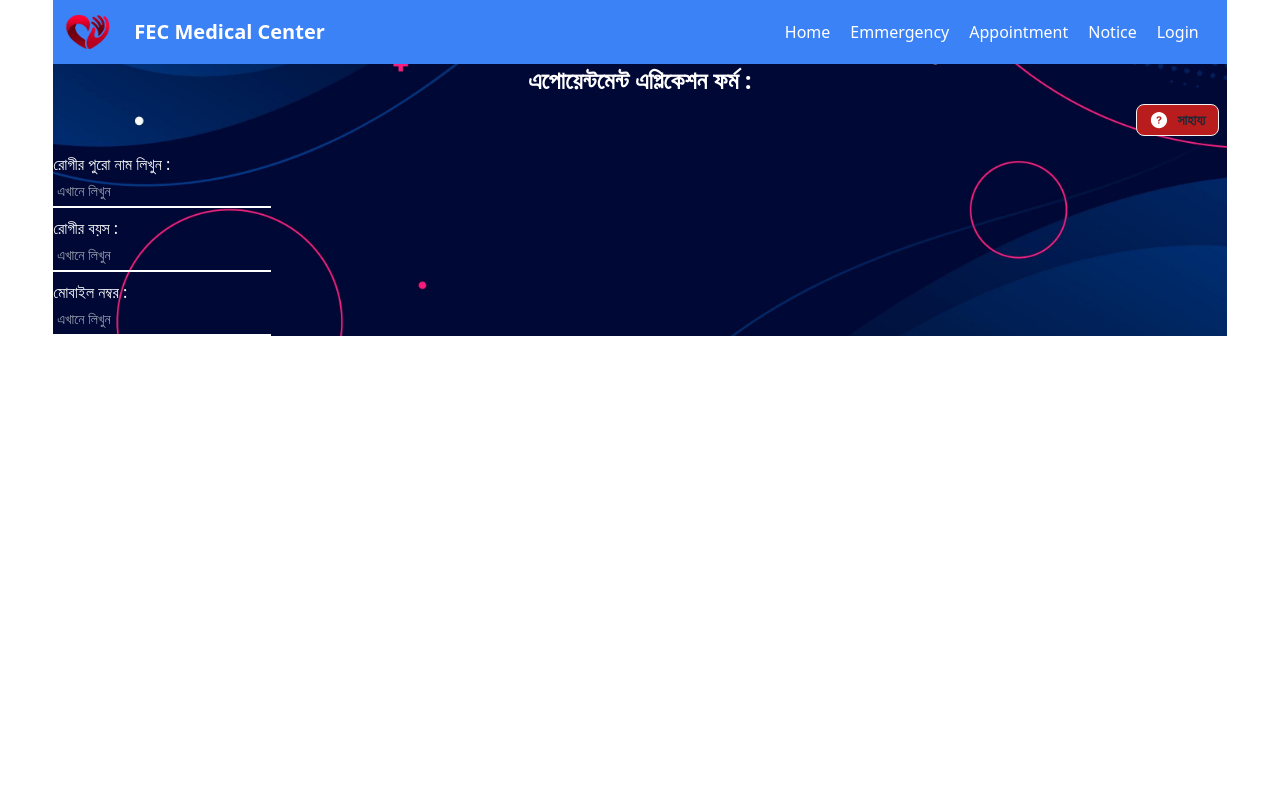
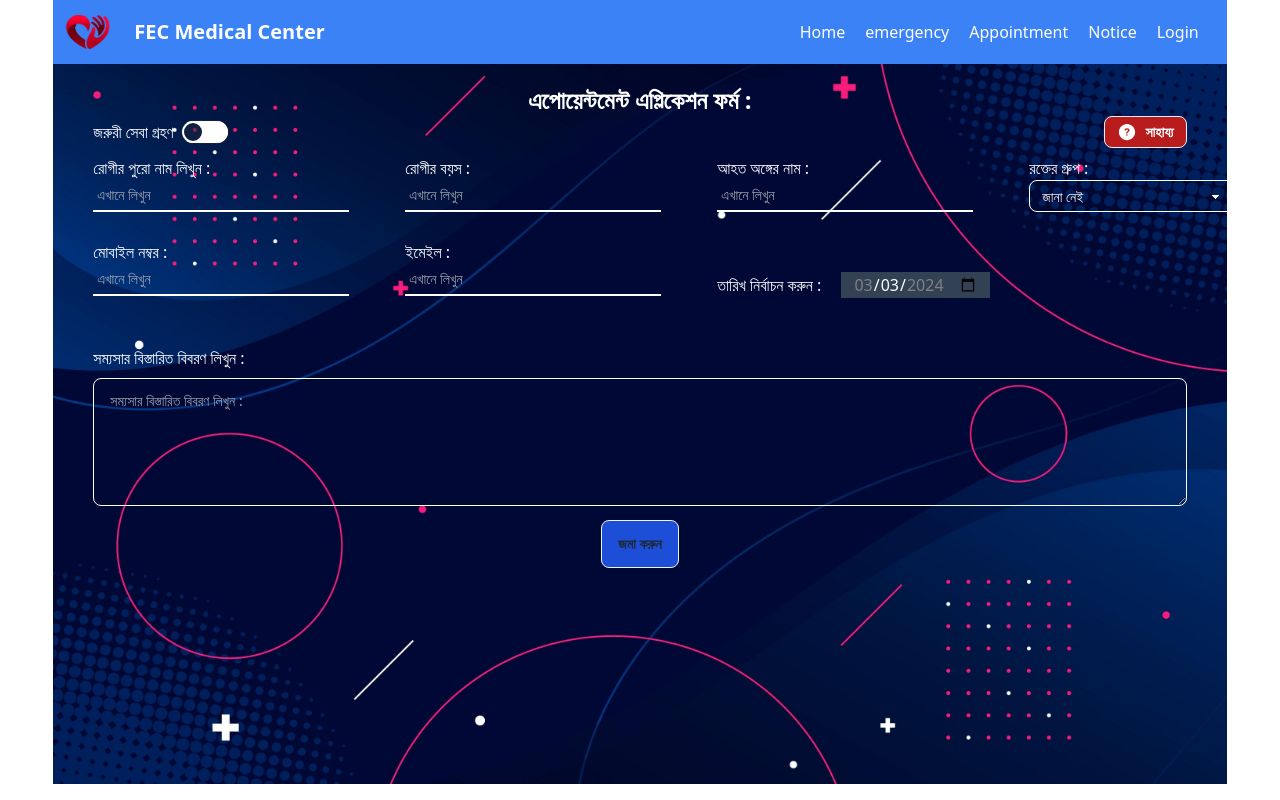
Before and after one commit to NafisOfficial/Hospital-management-system, a React (Vite) app: page /appointment in a window 1280 px wide. Built offline with nearby package versions, Linux system fonts and the light colour scheme; no server answers.

Commit message:
form complete

```diff
--- a/package.json
+++ b/package.json
@@ -11,11 +11,15 @@
   },
   "dependencies": {
     "@types/mapbox-gl": "^3.1.0",
+    "date-fns": "^3.3.1",
     "firebase": "^10.7.1",
     "localforage": "^1.10.0",
     "mapbox-gl": "^3.2.0",
     "match-sorter": "^6.3.1",
     "react": "^18.2.0",
+    "react-calendar": "^4.8.0",
+    "react-date-picker": "^10.6.0",
+    "react-day-picker": "^8.10.0",
     "react-dom": "^18.2.0",
     "react-hook-form": "^7.49.2",
     "react-icons": "^4.12.0",
--- a/src/Components/Navbar/Navbar.jsx
+++ b/src/Components/Navbar/Navbar.jsx
@@ -26,7 +26,7 @@ const Navbar = () => {
                 </div>
                 <div className='flex me-5 gap-5'>
                     <Link to='/'>Home</Link>
-                    <Link to='/emmergency'>Emmergency</Link>
+                    <Link to='/emergency'>emergency</Link>
                     <Link to='/appointment'>Appointment</Link>
                     <Link to='/notice'>Notice</Link>
                     <Link hidden={user} to='/login'>Login</Link>
--- a/src/Pages/Appointment/Appointment.jsx
+++ b/src/Pages/Appointment/Appointment.jsx
@@ -1,13 +1,46 @@
-import { Link } from 'react-router-dom';
-import './appointment.css'
+import { Link } from "react-router-dom";
+import "./appointment.css";
 import { IoIosHelpCircle } from "react-icons/io";
+import { useContext, useState } from "react";
+import { AuthContext } from "../../Providers/AuthProviders";
+
 const Appointment = () => {
+  const { user } = useContext(AuthContext);
+  const [emergency,setEmergency] = useState(false);
+
+  const currentDate = new Date();
+  const maxDate = new Date(currentDate);
+  maxDate.setDate(currentDate.getDate() + 5);
+  const currentDateString = currentDate.toISOString().split("T")[0];
+  const maxDateString = maxDate.toISOString().split("T")[0];
+
+  const [selectedDate, setSelectedDate] = useState(currentDateString);
+  const pickDate =(event) =>{
+    const picked = event.target.value;
+    setSelectedDate(picked);
+  }
+
+
+
+
+
   return (
     <div className="banner">
-      <div>
-        <h1 className='text-center text-2xl font-bold'>এপোয়েন্টমেন্ট এপ্লিকেশন ফর্ম :</h1>
-        <p className='flex justify-end m-2 items-center'> <Link to='' className='btn btn-sm bg-red-700 hover:bg-red-900'><IoIosHelpCircle className='text-xl'/> সাহায্য </Link> </p>
-        <form>
+      <div className="pt-5">
+        <h1 className="text-center text-2xl font-bold">
+          এপোয়েন্টমেন্ট এপ্লিকেশন ফর্ম :
+        </h1>
+        <div className="flex justify-between items-center mx-10">
+          <div className="flex items-center gap-2">
+            <p>জরুরী সেবা গ্রহণ</p>
+            <input type="checkbox" onClick={()=>setEmergency(!emergency)}  className="toggle toggle-error" />
+          </div>
+          <Link to="" className="btn btn-sm bg-red-700 hover:bg-red-900">
+            <IoIosHelpCircle className="text-xl" /> <span>সাহায্য</span>
+          </Link>
+        </div>
+        <form className="mx-10">
+          <div className="flex gap-14">
             <div>
               <label className="label pb-0 px-0">
                 <span className="text-white">রোগীর পুরো নাম লিখুন :</span>
@@ -15,7 +48,7 @@ const Appointment = () => {
               <input
                 type="text"
                 placeholder="এখানে লিখুন"
-                  className="input ps-1  border-white bg-transparent text-white border-0 rounded-none border-b-2 input-sm focus:outline-0"
+                className={`input ps-1 w-64 ${emergency?'border-red-700':'border-white'} bg-transparent text-white border-0 rounded-none border-b-2 input-sm focus:outline-0`}
                 required
               />
             </div>
@@ -26,10 +59,39 @@ const Appointment = () => {
               <input
                 type="text"
                 placeholder="এখানে লিখুন"
-                  className="input ps-1  border-white bg-transparent text-white border-0 rounded-none border-b-2 input-sm focus:outline-0"
+                className={`input ps-1 w-64 ${emergency?'border-red-700':'border-white'} bg-transparent text-white border-0 rounded-none border-b-2 input-sm focus:outline-0`}
                 required
               />
             </div>
+            <div>
+              <label className="label pb-0 px-0">
+                <span className="text-white">আহত অঙ্গের নাম :</span>
+              </label>
+              <input
+                type="text"
+                placeholder="এখানে লিখুন"
+                className={`input ps-1 w-64 ${emergency?'border-red-700':'border-white'} bg-transparent text-white border-0 rounded-none border-b-2 input-sm focus:outline-0`}
+                required
+              />
+            </div>
+            <div>
+              <label className="label pb-0 px-0">
+                <span className="text-white">রক্তের গ্রুপ :</span>
+              </label>
+              <select className={`select select-bordered w-52 select-sm bg-transparent ${emergency?'border-red-700':'border-white'} input-sm focus:outline-0`}>
+                <option>জানা নেই</option>
+                <option>এ পজেটিভ</option>
+                <option>বি পজেটিভ</option>
+                <option>এবি পজেটিভ</option>
+                <option>ও পজেটিভ</option>
+                <option>এ ন্যাগেটিভ</option>
+                <option>বি ন্যাগেটিভ</option>
+                <option>এবি ন্যাগেটিভ</option>
+                <option>ও ন্যাগেটিভ</option>
+              </select>
+            </div>
+          </div>
+          <div className="flex gap-14 mt-5">
             <div>
               <label className="label pb-0 px-0">
                 <span className="text-white">মোবাইল নম্বর :</span>
@@ -37,8 +99,51 @@ const Appointment = () => {
               <input
                 type="text"
                 placeholder="এখানে লিখুন"
-                  className="input ps-1  border-white bg-transparent text-white border-0 rounded-none border-b-2 input-sm focus:outline-0"
+                className={`input ps-1 w-64 ${emergency?'border-red-700':'border-white'} bg-transparent text-white border-0 rounded-none border-b-2 input-sm focus:outline-0`}
                 required
+              />
+            </div>
+
+            <div>
+              <label className="label pb-0 px-0">
+                <span className="text-white">ইমেইল :</span>
+              </label>
+              <input
+                type="text"
+                placeholder="এখানে লিখুন"
+                className={`input ps-1 w-64 ${emergency?'border-red-700':'border-white'} bg-transparent text-white border-0 rounded-none border-b-2 input-sm focus:outline-0`}
+                value={user?.email}
+                readOnly
+                required
+              />
+            </div>
+            <div className="mt-10 flex items-center gap-5">
+              <label htmlFor="date">তারিখ নির্বাচন করুন :</label>
+              <input
+                type="date"
+                id="datePicker"
+                name="datePicker"
+                value={selectedDate}
+                min={currentDateString}
+                max={maxDateString}
+                onChange={pickDate}
+                className="px-3 bg-slate-700"
+              />
+            </div>
+          </div>
+          <div className="mt-12">
+            <label htmlFor="textarea">সম্যসার বিস্তারিত বিবরণ লিখুন :</label>
+            <textarea
+              id="textarea"
+              className={`textarea ${emergency?'border-red-700':'border-white'} mt-2 w-full h-32 bg-transparent`}
+              placeholder="সম্যসার বিস্তারিত বিবরণ লিখুন :"
+            ></textarea>
+          </div>
+          <div className="text-center mt-2">
+            <input
+              type="submit"
+              className="btn bg-blue-700 hover:bg-blue-900"
+              value="জমা করুন"
             />
           </div>
         </form>
--- a/src/Pages/Appointment/appointment.css
+++ b/src/Pages/Appointment/appointment.css
@@ -1,8 +1,14 @@
 .banner{
     background-image: url("../../assets/Photos/banner/form_bg.jpg");
-    height: max-content;
+    height: 90vh;
     width: 100%;
     background-repeat: no-repeat;
     background-size: cover;
     background-position: center;
 }
+
+select option{
+    color: white;
+    background-color: black;
+    margin: 5px;
+}
--- a/src/Pages/Emmergency/Emmergency.jsx
+++ b/src/Pages/Emmergency/Emmergency.jsx
@@ -1,11 +1,11 @@
 import React from 'react';
 
-const Emmergency = () => {
+const emergency = () => {
     return (
         <div>
-            Emmergency
+            emergency
         </div>
     );
 };
 
-export default Emmergency;
+export default emergency;
--- a/src/Pages/Home/Parallax/Parallax.jsx
+++ b/src/Pages/Home/Parallax/Parallax.jsx
@@ -38,7 +38,7 @@ const Parallax = () => {
             </div>
           </div>
         </div>
-        <div className="flex gap-5"><button className="btn bg-red-700 border-none text-white"><Link to='/emmergency'>ইমাজেন্সি সিট বুকিং</Link></button>
+        <div className="flex gap-5"><button className="btn bg-red-700 border-none text-white"><Link to='/emergency'>ইমাজেন্সি সিট বুকিং</Link></button>
         <button className="btn bg-blue-700 border-none text-white"><Link to='/appointment'>টিকিট সংগ্রহ করুন</Link></button>
         </div>
       </div>
--- a/src/Routes/Routes.jsx
+++ b/src/Routes/Routes.jsx
@@ -7,7 +7,6 @@ import Login from "../Pages/Login/Login";
 import Notice from "../Pages/Notice/Notice";
 import Register from "../Pages/Register/Register";
 import Appointment from "../Pages/Appointment/Appointment";
-import Emmergency from "../Pages/Emmergency/Emmergency";
 
 
 
@@ -38,10 +37,6 @@ export const router = createBrowserRouter(
                     path:'appointment',
                     element:<Appointment></Appointment>
                 },
-                {
-                    path:'emmergency',
-                    element:<Emmergency></Emmergency>
-                }
             ]
         }
     ]
```
Also changed, not shown: 1 other file (tests, documents, lock files or other folders). Lines whose indentation alone changed are shown as unchanged.
